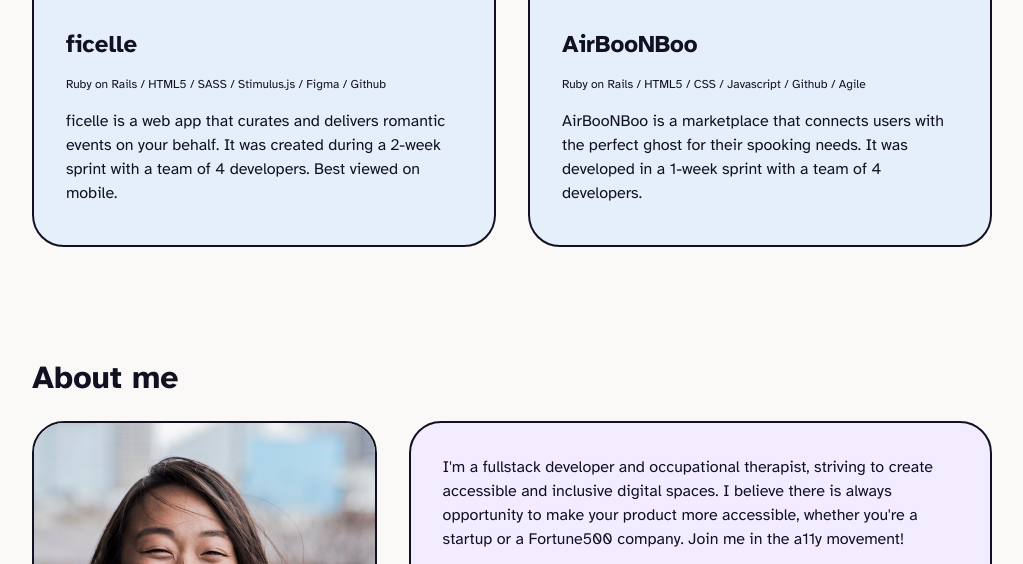
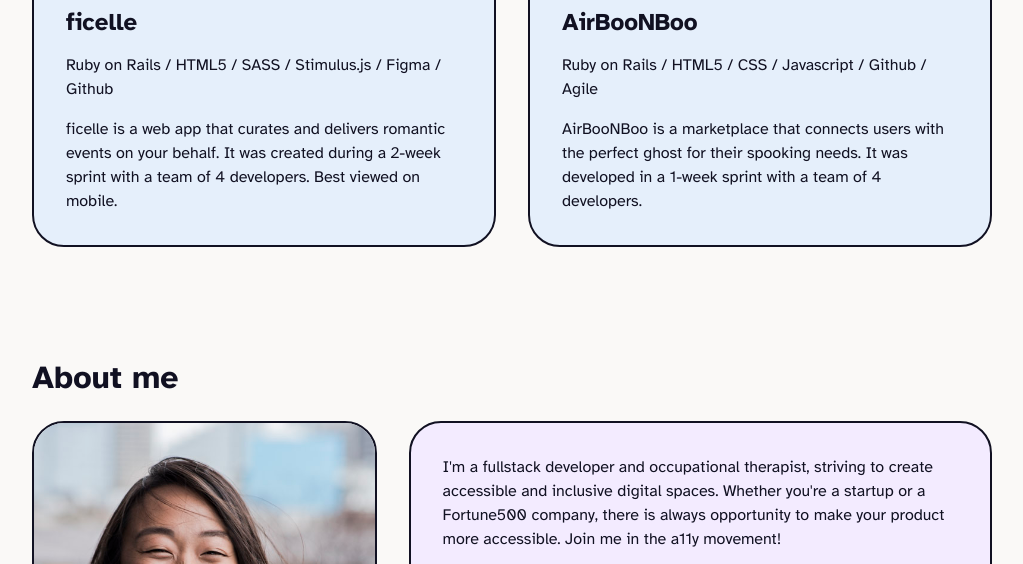
Before and after one commit to winniemzhao/portfolio, a plain HTML site: page index.html in a window 1280 px wide. Shown: the part 1132-1696 px from the top of the page, without its empty margins (128-1151 px from the left). Drawn offline with Linux system fonts and the light colour scheme.

Commit message:
change font size of project skills

```diff
--- a/index.html
+++ b/index.html
@@ -35,7 +35,7 @@
       <div class="banner">
         <div class="banner-content">
           <h1>Hi, I'm Winnie!</h1>
-          <p>a fullstack developer with a passion for creating accessible and inclusive digital spaces and products</p>
+          <p>a fullstack developer who creates accessible and inclusive digital spaces and products</p>
         </div>
         <div class="banner-image">
           <img src="images/banner_picture.jpeg" alt="Winnie and her dog Emi">
@@ -76,7 +76,7 @@
         <div class="about-content">
           <img src="images/profile_picture.jpeg" alt="profile picture of Winnie">
           <div class="about-me">
-            <p>I'm a fullstack developer and occupational therapist, striving to create accessible and inclusive digital spaces. I believe there is always opportunity to make your product more accessible, whether you're a startup or a Fortune500 company. Join me in the a11y movement!</p>
+            <p>I'm a fullstack developer and occupational therapist, striving to create accessible and inclusive digital spaces. Whether you're a startup or a Fortune500 company, there is always opportunity to make your product more accessible. Join me in the a11y movement!</p>
             <p>When I'm not breaking down barriers, you can find me <a href="https://www.instagram.com/makeroomfordessert/" target="_blank">baking wedding cakes</a>, exploring the world, playing volleyball, and hiking with my dog Emi.</p>
           </div>
           <div class="about-skills-current">
--- a/style.css
+++ b/style.css
@@ -232,8 +232,6 @@ menu li a:active, .contact-links a:active {
 }
 
 .project-skills {
-  font-size: 0.75rem;
-  font-weight: 300;
   margin-bottom: 1rem;
   line-height: 1.5;
 }
```
